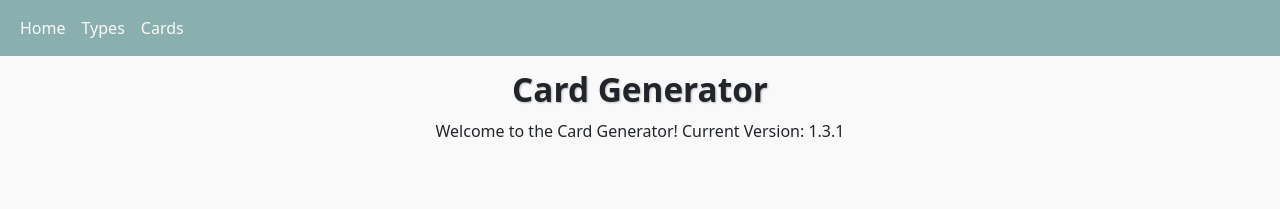
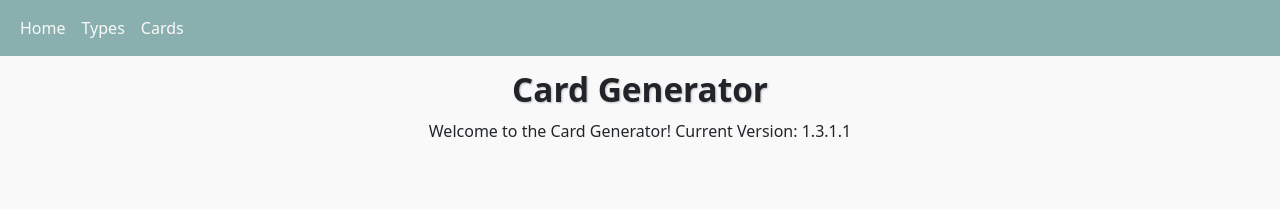
Before and after one commit to daniyarm2003/card-generator-angular, an Angular app: page / in a window 1280 px wide. Shown: the top 209 px of the page. Built offline with nearby package versions, Linux system fonts and the light colour scheme; a web font is replaced by a local one.

Commit message:
Retry CI/CD

```diff
--- a/src/app/pages/main-page/main-page.component.html
+++ b/src/app/pages/main-page/main-page.component.html
@@ -1,5 +1,5 @@
 <div>
     <app-default-layout pageTitle="Card Generator">
-        <p>Welcome to the Card Generator! Current Version: 1.3.1</p>
+        <p>Welcome to the Card Generator! Current Version: 1.3.1.1</p>
     </app-default-layout>
 </div>
```
